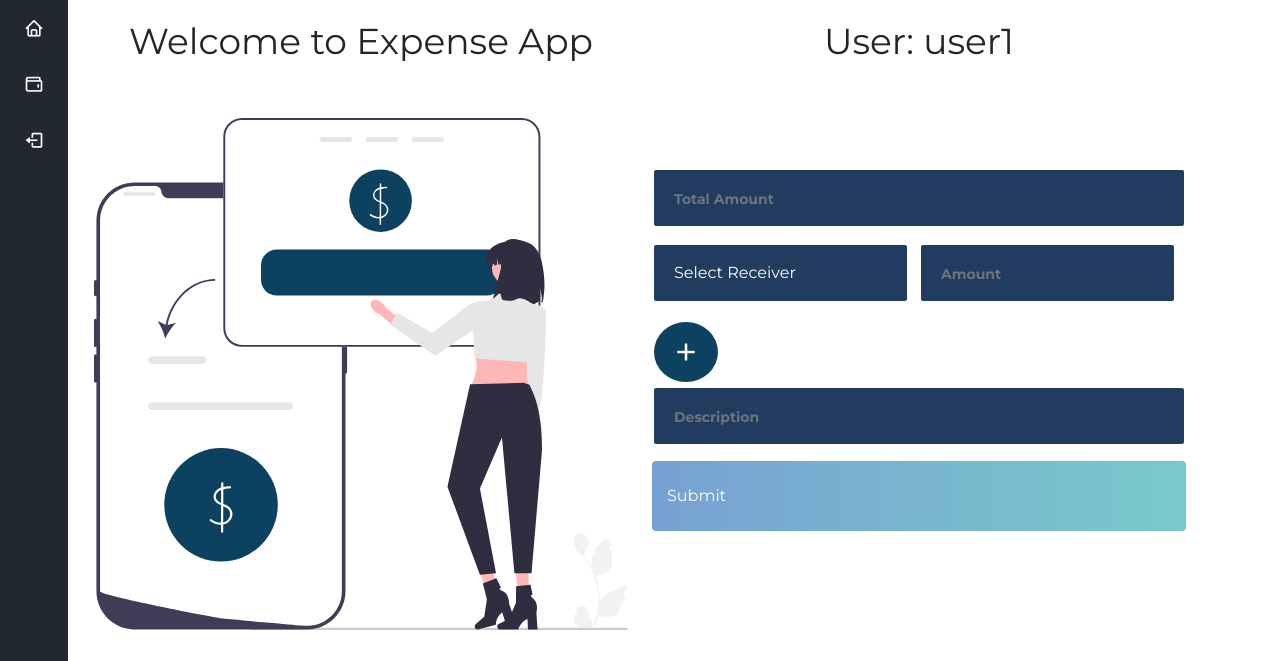
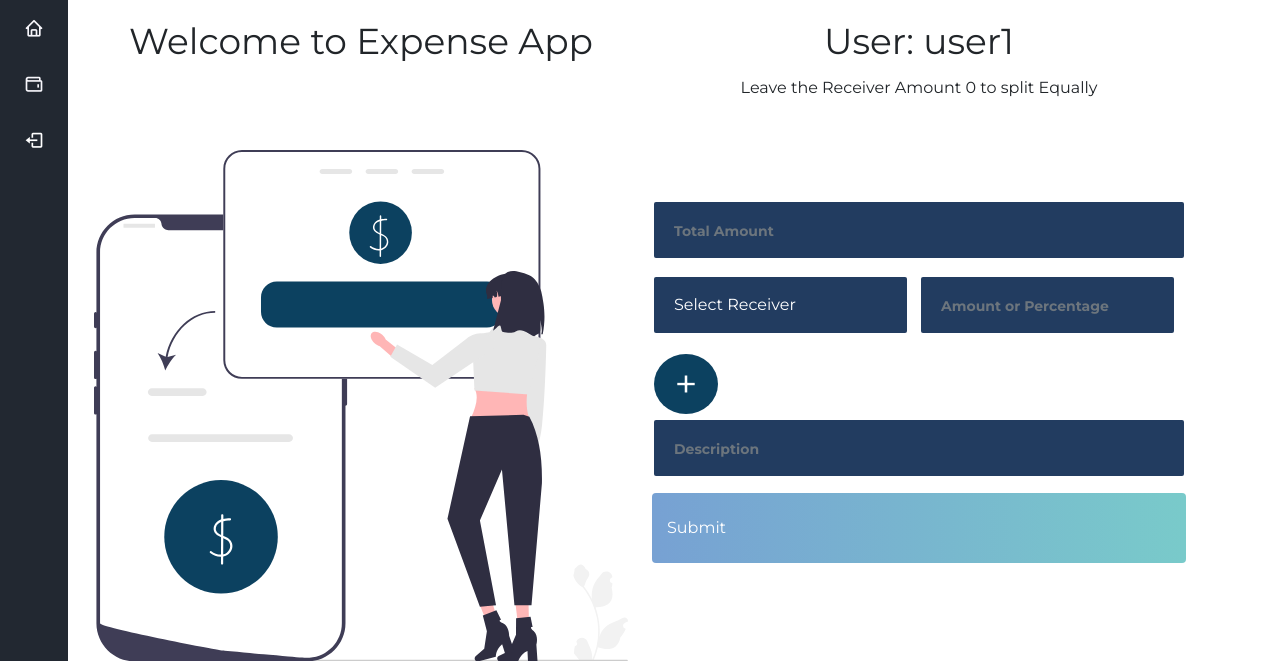
Before and after one commit to mrrobot620/expense_project, a Django app: page /home in a window 1280 px wide. Shown: the part 64-725 px from the top of the page. Run offline with Django 5.2, Linux system fonts and the light colour scheme; a user stored in the database is signed in; data comes from the database, SQL or seed files in the repository; both versions use the stored data as it was after the commit; some libraries are stand-ins or nearby versions.

Commit message:
Added percentage and equal splitting

```diff
--- a/expense/expense_app/urls.py
+++ b/expense/expense_app/urls.py
@@ -6,5 +6,6 @@ urlpatterns = [
     path("" , views.login_view , name="login"),
     path("" , views.logout_view , name="logout"),
     path("home" , views.home , name="home"),
-    path("balance" , views.balance_view , name="balance")
+    path("balance" , views.balance_view , name="balance"),
+    path("split_equally" , views.split_equally , name="split_equally")
 ]
--- a/expense/expense_app/views.py
+++ b/expense/expense_app/views.py
@@ -19,14 +19,66 @@ def home(request):
         return render(request, 'home.html', {'form': form, 'balance': current_user, 'users': users})
 
     form = TransactionForm(request.POST)
-    if not form.is_valid():
-        messages.error(request, 'Form is not valid. Please check your input.')
-        return redirect('home')
 
     total_amount = int(request.POST.get("total_amount", 0))
     receivers = request.POST.getlist('receiver')
-    amounts = [int(amount) for amount in request.POST.getlist('amount')]
+    amounts = [(amount) for amount in request.POST.getlist('amount')]
     description = request.POST.get('description')
+
+    print(f"Amounts == {amounts}")
+
+
+    # For Percentage wise spliting
+
+    try:
+        if '%' in amounts[0]:
+            try:
+                percentages = [float(amount.strip('%')) for amount in amounts]
+                total_percentage = sum(percentages)
+                if total_percentage != 100:
+                    messages.error(request, 'Total percentage should be 100%.')
+                    return redirect('home')
+
+                amounts = [(percentage / 100) * total_amount for percentage in percentages]
+                print(f"Amounts after Percent => {amounts}")
+
+                for receiver , amount in zip(receivers , amounts):
+                    form_instance = TransactionForm()
+                    transaction = form_instance.save(commit=False)
+                    transaction.sender = request.user
+                    transaction.receiver = User.objects.get(pk=receiver)
+                    transaction.amount = amount
+                    transaction.description = description
+                    transaction.save()
+                messages.success(request, f'Expenses split successfully.', {'tag': "success"})
+                return redirect('home')
+
+            except ValueError:
+                messages.error(request, 'Invalid percentage format.')
+                return redirect('home')
+    except Exception as e:
+        print(e)
+    finally:
+        amounts = [int(amount) for amount in request.POST.getlist('amount')]
+
+    # For equally Splitting
+
+    if sum(amounts) == 0 and len(receivers) >= 2:
+        equal_amount = total_amount / len(receivers)
+        equal_amount = round(equal_amount, 2)
+        print(f"Splitted Value => {equal_amount}")
+        for receiver in receivers:
+            form_instance = TransactionForm()
+            transaction = form_instance.save(commit=False)
+            transaction.sender = request.user
+            transaction.receiver = User.objects.get(pk=receiver)
+            transaction.amount = equal_amount
+            transaction.description = description
+            transaction.save()
+        messages.success(request, f'Expenses Split Equally successfully, Each {equal_amount}', {'tag': "success"})
+        return redirect('home')
+
+
 
     if total_amount != sum(amounts):
         messages.error(request, "Total amount does not match the sum of participants' amounts.")
@@ -35,6 +87,8 @@ def home(request):
     if len(receivers) != len(amounts):
         messages.error(request, 'Form data lengths are not consistent.')
         return redirect('home')
+
+    # For Exact Splitting
 
     for receiver, amount in zip(receivers, amounts):
         form_instance = TransactionForm(request.POST)
@@ -48,7 +102,7 @@ def home(request):
         transaction.amount = amount
         transaction.description = description
         transaction.save()
-        messages.success(request, 'Expenses split successfully.', {'tag': "success"})
+    messages.success(request, 'Expenses split successfully.', {'tag': "success"})
 
     return redirect('home')
 
@@ -84,3 +138,36 @@ def balance_view(request):
             user_balances[user] = total_balance
     print(user_balances)
     return render(request, "balance.html" , {'user_balances': user_balances})
+
+@login_required
+def split_equally(request):
+    if request.method == 'POST':
+        total_amount = int(request.POST.get("total_amount", 0))
+        selected_users = request.POST.getlist('receiver')
+        description = request.POST.get('description')
+
+        print(f"Selected Users => {selected_users}  Total Amount => {total_amount}")
+
+        if not total_amount or not selected_users:
+            messages.error(request, 'Total amount and receivers must be provided.')
+            return redirect('home')
+
+        num_users = len(selected_users)
+        if num_users == 1:
+            messages.error(request, 'Select at least two users to split equally.')
+            return redirect('home')
+
+        amount_per_user = total_amount / num_users
+
+        current_user = request.user
+        for user_id in selected_users:
+            if int(user_id) != current_user.id:
+                transaction = Transaction(sender=current_user, receiver_id=user_id, amount=amount_per_user, description=description)
+                transaction.save()
+
+        messages.success(request, 'Expenses split equally among selected users.')
+        return redirect('home')
+
+    else:
+        messages.error(request, 'Invalid request method.')
+        return redirect('home')
--- a/expense/templates/home.html
+++ b/expense/templates/home.html
@@ -130,6 +130,7 @@
             <div style="font-size: 36px;">
                 User: {{balance}}
             </div>
+            <div class="mt-2"><p>Leave the Receiver Amount 0 to split Equally</p></div>
         </div>
         <div class="col">
             <img class="img-fluid rounded-start w-100 h-150 object-fit-cover"
@@ -150,18 +151,22 @@
                             {% endfor %}
                             <form id="expenseForm" method="POST" enctype="multipart/form-data">
                                 {% csrf_token %}
+                                <button type="button" class="btn btn-secondary" id="toggleEntryMode" style="display: none;">Toggle Entry Mode</button>
+                                <div class="form-group" id="entryModeExact">
+                                    <input type="number" name="total_amount" class="form-control" placeholder="Total Amount">
+                                </div>
+                                <div class="form-group join" id="entryModePercentage" style="display:none;">
+                                    <input type="number" name="percentage" class="form-control" placeholder="Percentage">
+                                </div>
                                 <div id="receiverInputs">
-                                    <div class="form-group">
-                                        <input type="number" name="total_amount" class="form-control" placeholder="Total Amount">
-                                    </div>
-                                    <div class="form-group join"> <!-- Added join class -->
+                                    <div class="form-group join">
                                         <select name="receiver" class="form-control">
                                             <option value="" selected disabled>Select Receiver</option>
                                             {% for user in users %}
                                                 <option value="{{ user.id }}">{{ user.username }}</option>
                                             {% endfor %}
                                         </select>
-                                        <input type="number" name="amount" class="form-control" placeholder="Amount">
+                                        <input type="text" name="amount" class="form-control" placeholder="Amount or Percentage">
                                     </div>
                                 </div>
                                 <button type="button" class="plus-button" id="addReceiver">+</button>
@@ -169,6 +174,7 @@
                                     <input type="text" name="description" class="form-control" placeholder="Description">
                                 </div>
                                 <button type="submit" class="btn btn-primary">Submit</button>
+                                <button type="button" class="btn btn-primary" id="splitEqually" style="display: none;">Split Equally</button>
                             </form>
                         </div>
                     </div>
@@ -179,6 +185,25 @@
 </div>
 <script>
     document.addEventListener('DOMContentLoaded', function() {
+        document.getElementById('toggleEntryMode').addEventListener('click', function() {
+            var entryModeExact = document.getElementById('entryModeExact');
+            var entryModePercentage = document.getElementById('entryModePercentage');
+            var toggleButton = document.getElementById('toggleEntryMode');
+            var splitEquallyButton = document.getElementById('splitEqually');
+
+            if (entryModeExact.style.display !== 'none') {
+                entryModeExact.style.display = 'none';
+                entryModePercentage.style.display = 'block';
+                toggleButton.textContent = 'Switch to Exact Amount';
+                // Hide splitEquallyButton when switching to percentage mode
+                splitEquallyButton.style.display = 'none';
+            } else {
+                entryModeExact.style.display = 'block';
+                entryModePercentage.style.display = 'none';
+                toggleButton.textContent = 'Switch to Percentage';
+            }
+        });
+
         document.getElementById('addReceiver').addEventListener('click', function() {
             var receiverInputs = document.getElementById('receiverInputs');
             var newReceiverInput = document.createElement('div');
@@ -190,11 +215,32 @@
                             <option value="{{ user.id }}">{{ user.username }}</option>
                         {% endfor %}
                     </select>
-                    <input type="number" name="amount" class="form-control" placeholder="Amount">
+                    <input type="text" name="amount" class="form-control" placeholder="Amount or Percentage" value="0">
                 </div>
             `;
             receiverInputs.appendChild(newReceiverInput);
         });
+
+        // Event listener for input field to detect changes in amount fields
+        document.getElementById('receiverInputs').addEventListener('input', function() {
+            var amountInputs = document.querySelectorAll('#receiverInputs input[name="amount"]');
+            var splitEquallyButton = document.getElementById('splitEqually');
+            var allEmpty = true;
+
+            amountInputs.forEach(function(input) {
+                if (input.value.trim() !== '') {
+                    allEmpty = false;
+                }
+            });
+
+            if (allEmpty) {
+                // Set all empty amount fields to zero
+                amountInputs.forEach(function(input) {
+                    input.value = '0';
+                });
+            }
+        });
     });
 </script>
+
 {% endblock %}
```
Also changed, not shown: expense/db.sqlite3.
